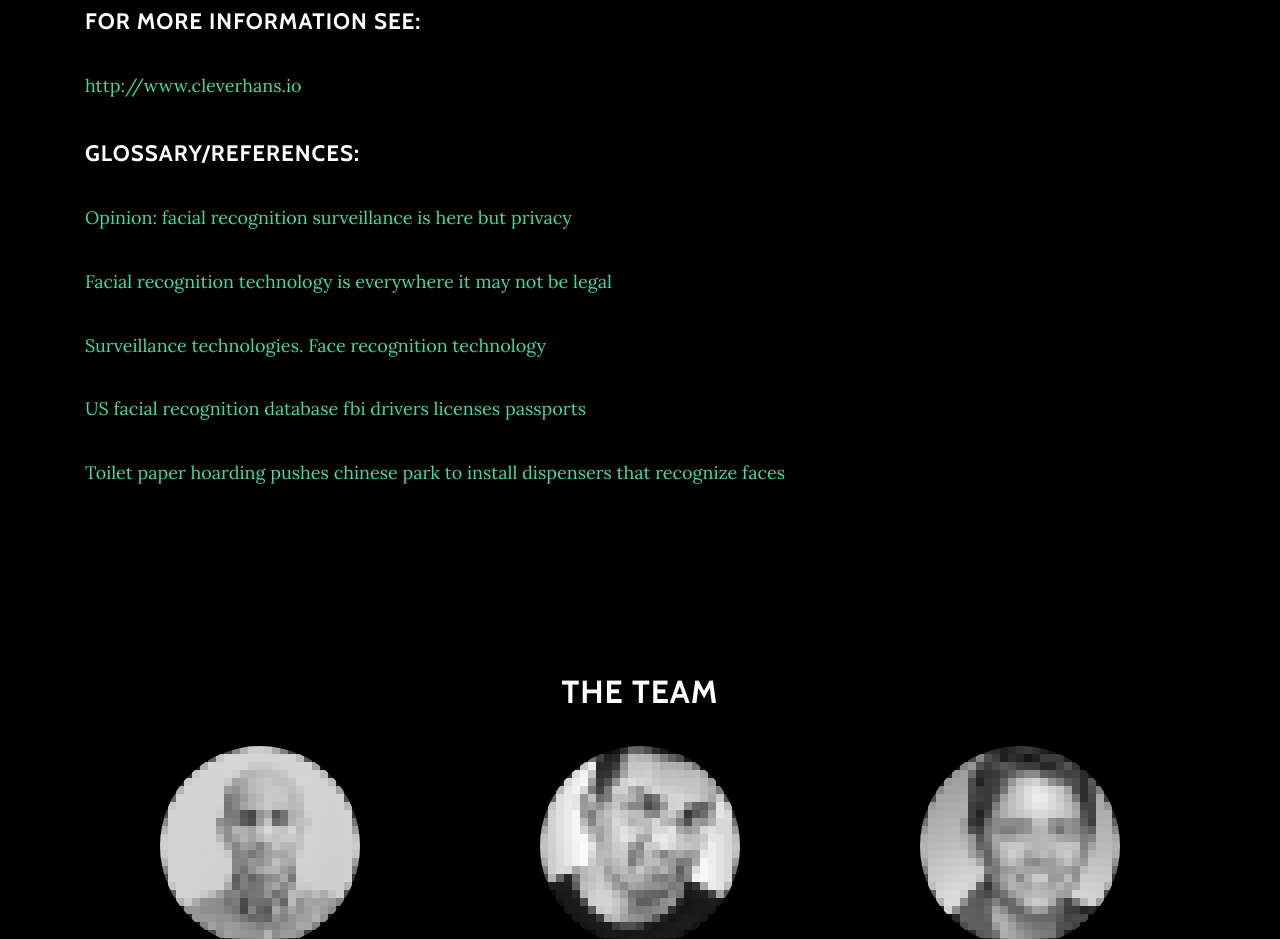
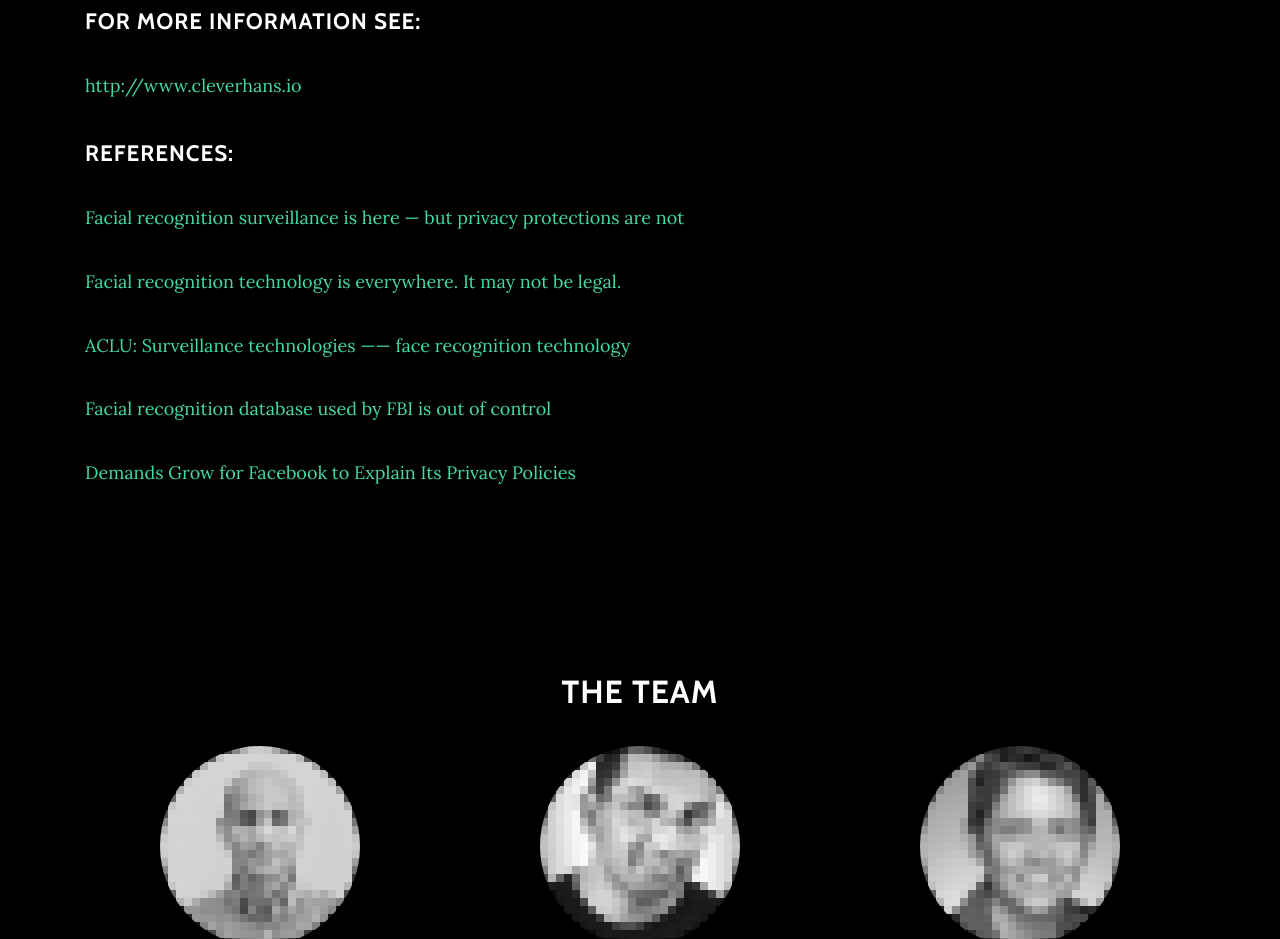
Before and after one commit to equalais/equalais.github.io, a plain HTML site: page index.html in a window 1280 px wide. Shown: the part 6580-7519 px from the top of the page. Drawn offline with nearby package versions, Linux system fonts and the light colour scheme.

Commit message:
link cleanup

```diff
--- a/index.html
+++ b/index.html
@@ -203,12 +203,12 @@
         <h3 class="text-left"><small>For more information see:</small></h3>
         <p class="text-left"><a href="http://www.cleverhans.io">http://www.cleverhans.io</a></p>
 
-        <h3 class="text-left"><small>Glossary/References:</small></h3>
-        <p class="text-left"><a href="http://thehill.com/blogs/pundits-blog/technology/341906-opinion-facial-recognition-surveillance-is-here-but-privacy">Opinion: facial recognition surveillance is here but privacy</a></p>
-        <p class="text-left"><a href="http://thehill.com/blogs/pundits-blog/technology/https://www.washingtonpost.com/news/the-switch/wp/2015/06/11/facial-recognition-technology-is-everywhere-it-may-not-be-legal/?noredirect=on&utm_term=.5b180eea3f5b">Facial recognition technology is everywhere it may not be legal</a></p>
-        <p class="text-left"><a href="https://www.aclu.org/issues/privacy-technology/surveillance-technologies/face-recognition-technology">Surveillance technologies. Face recognition technology</a></p>
-        <p class="text-left"><a href="https://www.theguardian.com/technology/2017/mar/27/us-facial-recognition-database-fbi-drivers-licenses-passports">US facial recognition database fbi drivers licenses passports</a></p>
-        <p class="text-left"><a href="https://globalnews.ca/news/3324968/toilet-paper-hoarding-pushes-chinese-park-to-install-dispensers-that-recognize-faces/">Toilet paper hoarding pushes chinese park to install dispensers that recognize faces</a></p>
+        <h3 class="text-left"><small>References:</small></h3>
+        <p class="text-left"><a href="http://thehill.com/blogs/pundits-blog/technology/341906-opinion-facial-recognition-surveillance-is-here-but-privacy">Facial recognition surveillance is here — but privacy protections are not</a></p>
+        <p class="text-left"><a href="https://www.washingtonpost.com/news/the-switch/wp/2015/06/11/facial-recognition-technology-is-everywhere-it-may-not-be-legal/">Facial recognition technology is everywhere. It may not be legal.</a></p>
+        <p class="text-left"><a href="https://www.aclu.org/issues/privacy-technology/surveillance-technologies/face-recognition-technology">ACLU: Surveillance technologies —— face recognition technology</a></p>
+        <p class="text-left"><a href="https://www.theguardian.com/technology/2017/mar/27/us-facial-recognition-database-fbi-drivers-licenses-passports">Facial recognition database used by FBI is out of control</a></p>
+        <p class="text-left"><a href="https://www.nytimes.com/2018/03/26/technology/ftc-facebook-investigation-cambridge-analytica.html">Demands Grow for Facebook to Explain Its Privacy Policies</a></p>
 
 
       </div>
```
